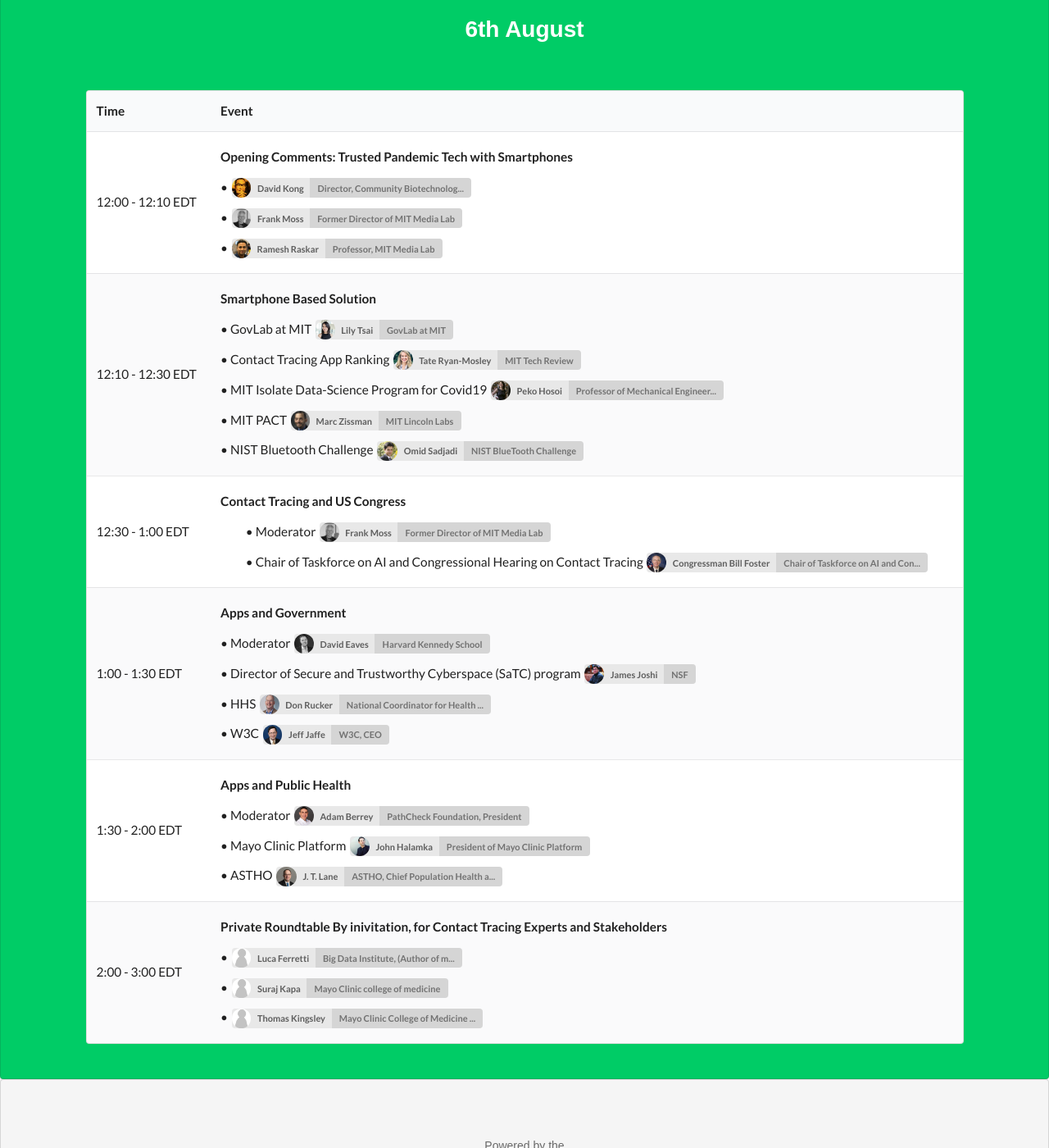
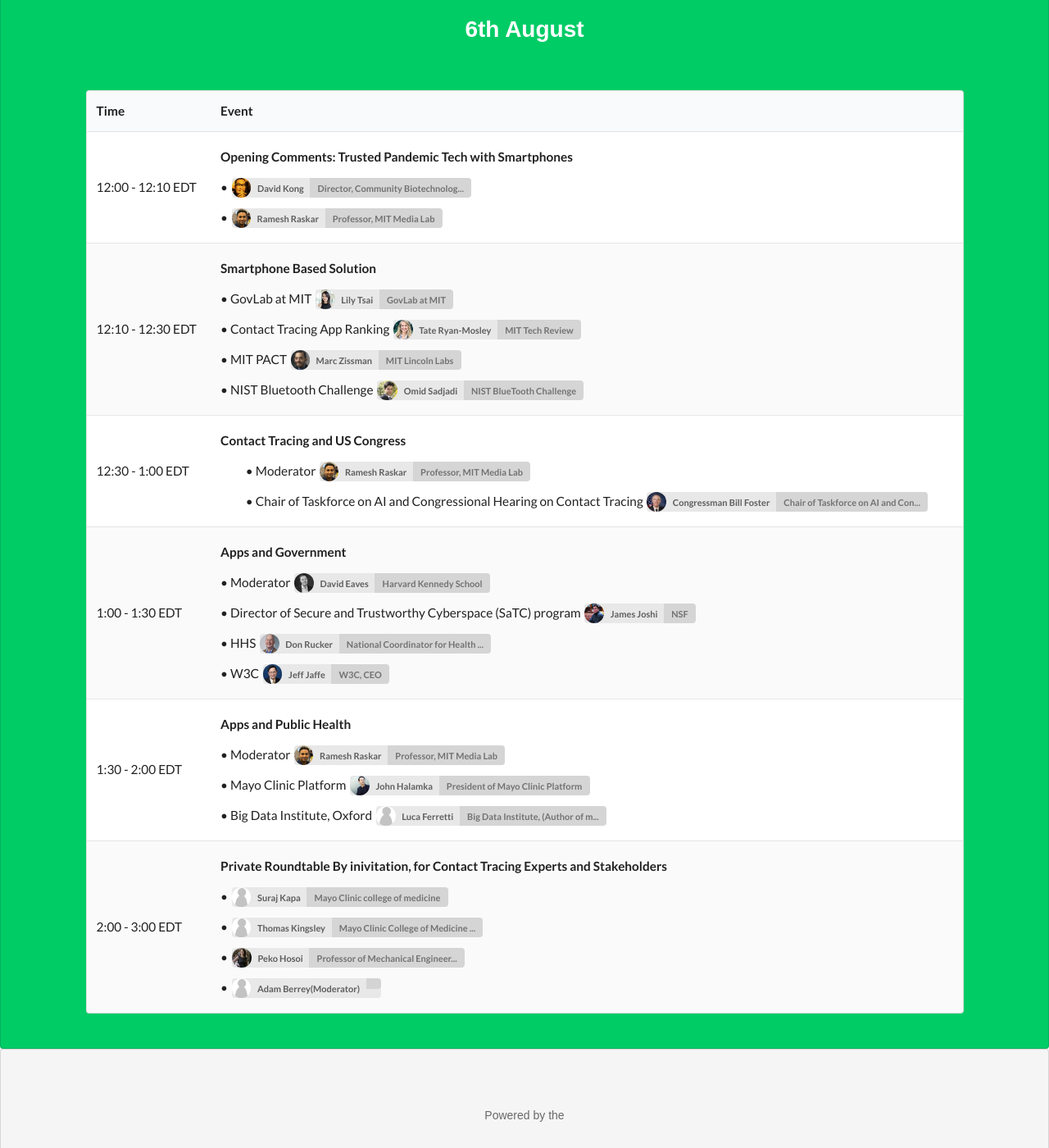
Before and after one commit to responsible-data-summit/events, a Jekyll site: the page built from agenda-0806.html, in a window 1280 px wide and 1400 px high, scrolled down 207 px. Shown: the whole window at 82% size. Built offline with Jekyll 4.4.1, drawn with Linux system fonts in a browser that asks for light colours; some web fonts are replaced; comment, search, counter and statistics services are not loaded.

Commit message:
update agenda

```diff
--- a/_data/agenda0728.yml
+++ b/_data/agenda0728.yml
@@ -4,7 +4,6 @@
       #link: https://youtu.be/k-sIXplTssY
       speakers:
         - name: David Kong
-        - name: Frank Moss
         - name: Ramesh Raskar
 - time: 12:10 - 12:30
   sections:
@@ -15,8 +14,6 @@
           content: GovLab at MIT
         - name: Tate Ryan-Mosley
           content: Contact Tracing App Ranking
-        - name: Peko Hosoi
-          content: MIT Isolate Data-Science Program for Covid19
         - name: Marc Zissman
           content: MIT PACT
         - name: Omid Sadjadi
@@ -28,7 +25,7 @@
       #link: https://youtu.be/fE0WMc8K_ow
     - inline: true
       speakers:
-        - name: Frank Moss
+        - name: Ramesh Raskar
           content: Moderator
         - name: Congressman Bill Foster
           content: Chair of Taskforce on AI and Congressional Hearing on Contact Tracing
@@ -53,18 +50,19 @@
   sections:
     - title: "Apps and Public Health"
       speakers:
-        - name: Adam Berrey
+        - name: Ramesh Raskar
           content: Moderator
         - name: John Halamka
           content: Mayo Clinic Platform
-        - name: J. T. Lane
-          content: ASTHO
+        - name: Luca Ferretti
+          content: Big Data Institute, Oxford
 
 - time: 2:00 - 3:00
   sections:
     - title: "Private Roundtable
       By inivitation, for Contact Tracing Experts and Stakeholders"
       speakers:
-        - name: Luca Ferretti
         - name: Suraj Kapa
         - name: Thomas Kingsley
+        - name: Peko Hosoi
+        - name: Adam Berrey(Moderator)
```
